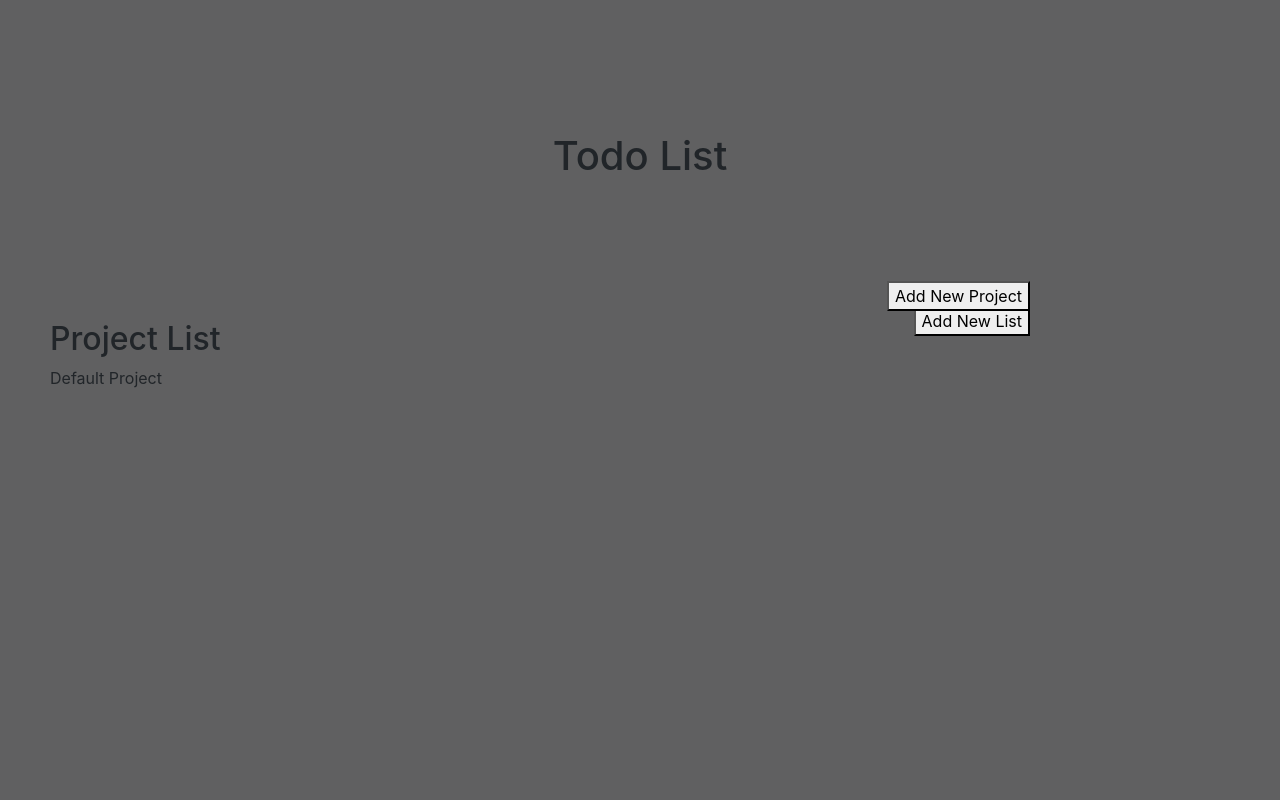
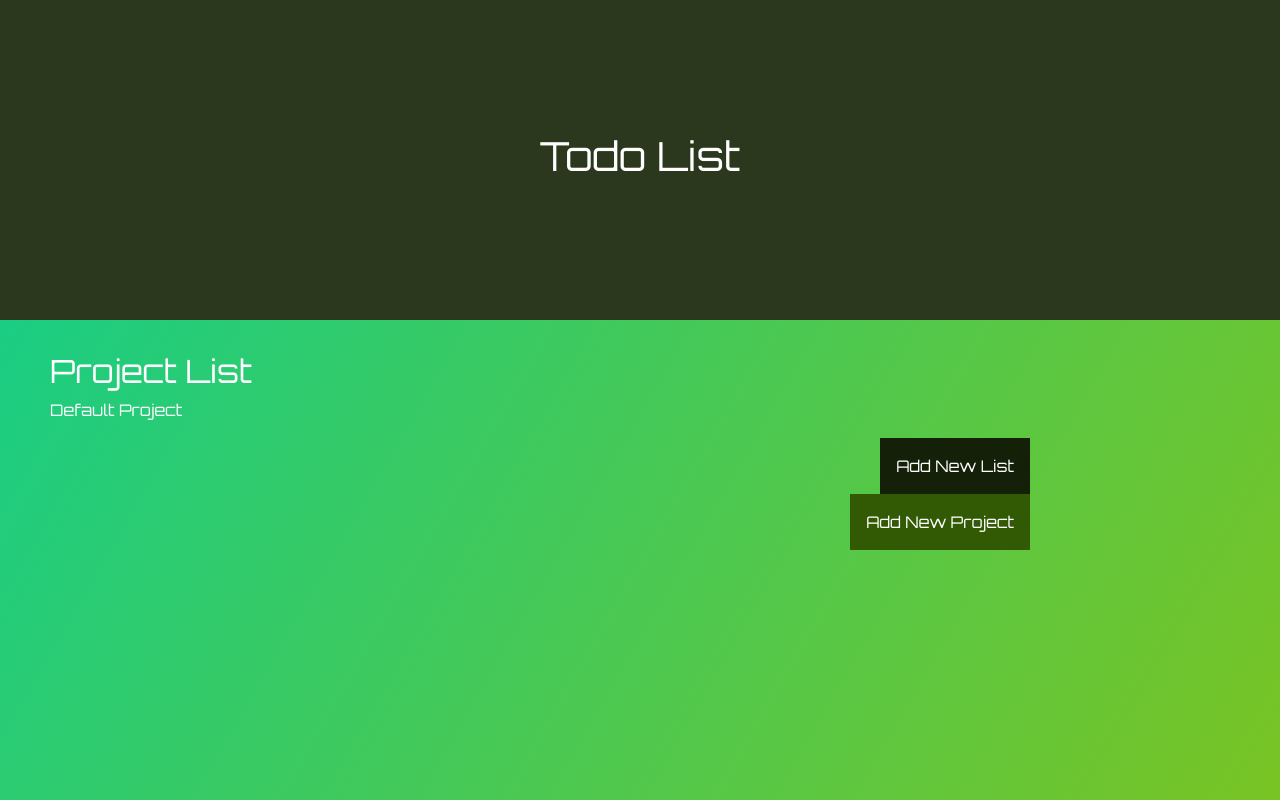
Before and after one commit to uimarshall/microverse-todo-list, a website built with webpack: page src/template.html in a window 1280 px wide. Built offline with nearby package versions, Linux system fonts and the light colour scheme.

Commit message:
Add styles to index page

```diff
--- a/src/main.scss
+++ b/src/main.scss
@@ -1,11 +1,25 @@
 @import "~bootstrap/scss/bootstrap";
 
+html {
+	margin-top: 0;
+	padding: 0;
+	box-sizing: border-box;
+	min-height: 100vh;
+}
+
 body {
-	background: #606061;
+	background-image: linear-gradient(120deg, #0fce8e, #79c424);
+	color: #fff;
+	font-family: "Orbitron", sans-serif;
+}
+
+header {
+	background-color: #2b381d;
+	margin-bottom: 2rem;
 }
 
 form,
-header{
+header {
 	min-height: 40vh;
 	display: flex;
 	justify-content: center;
@@ -19,7 +33,7 @@ header{
 	margin-left: 50px;
 }
 
-.projectListItem{
+.projectListItem {
 	max-width: min-content;
 	white-space: nowrap;
 	cursor: pointer;
@@ -27,14 +41,31 @@ header{
 
 .addNewList {
 	float: right;
-	margin-top: -100px;
+	// margin-top: -100px;
 	margin-right: 250px;
+
+	background: #152008;
+	color: #fff;
+	border: none;
+	padding: 1rem;
+	font-size: 1rem;
+	cursor: pointer;
+
+	clear: both;
 }
 
 .addNewProject {
 	float: right;
-	margin-top: -125px;
+	// margin-top: -125px;
 	margin-right: 250px;
+
+	background: #325a04;
+	color: #fff;
+	border: none;
+	padding: 1rem;
+	font-size: 1rem;
+	cursor: pointer;
+	clear: both;
 }
 
 .form-control {
--- a/src/template.html
+++ b/src/template.html
@@ -1,6 +1,10 @@
 <!DOCTYPE html>
 <html lang="en">
 	<head>
+		<link
+			href="https://fonts.googleapis.com/css2?family=Orbitron:wght@400;600;700&family=Righteous&display=swap"
+			rel="stylesheet"
+		/>
 		<title>Todo list</title>
 		<!-- Required meta tags -->
 		<meta charset="utf-8" />
```
